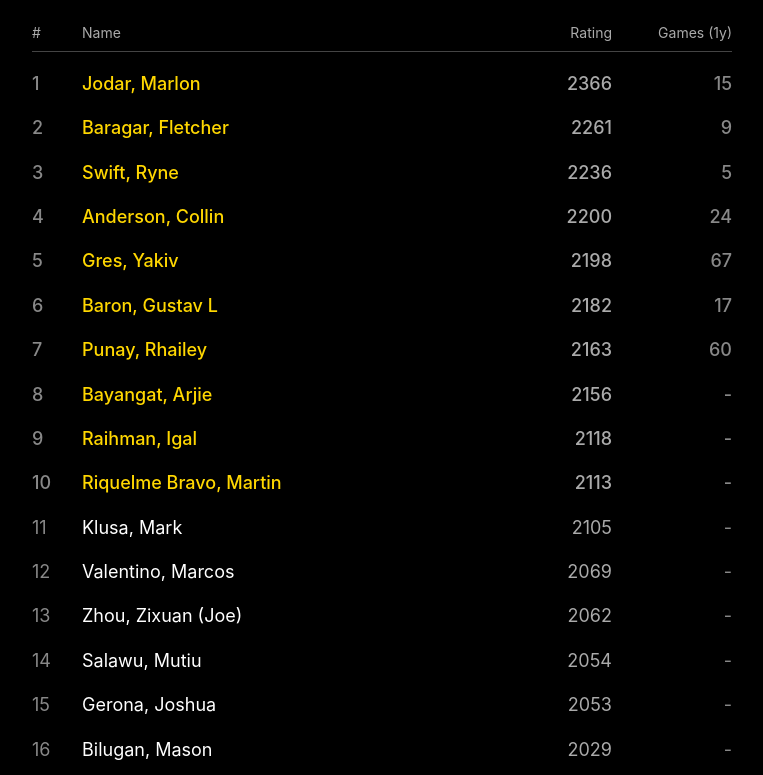
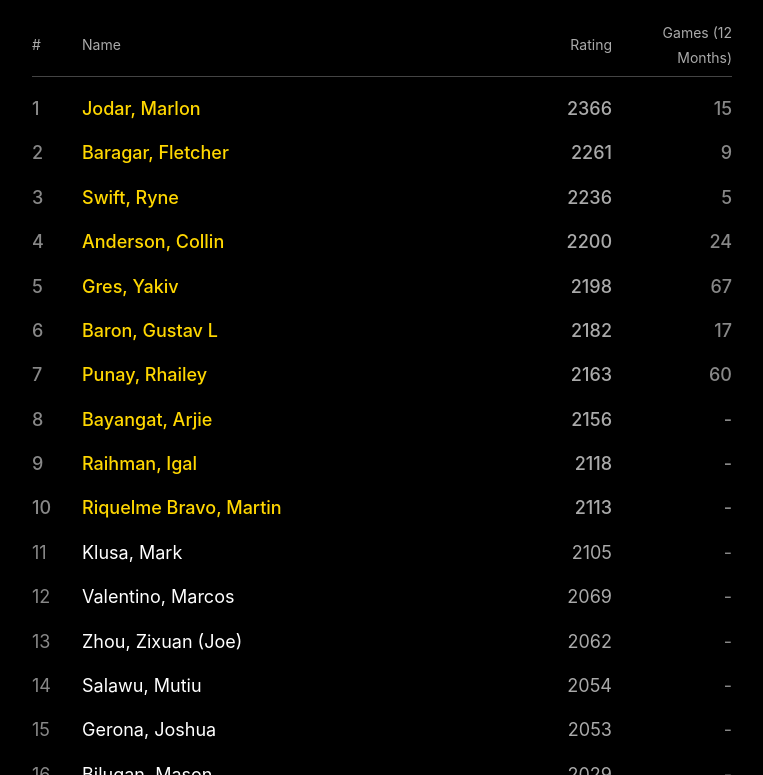
Before and after one commit to nathan-vaughan/mb-chess-leaderboard, a plain HTML site: page index.html in a window 1280 px wide. Shown: the part 124-899 px from the top of the page, without its empty margins (258-1021 px from the left). Drawn offline with Linux system fonts and the light colour scheme.

Commit message:
Update index.html

```diff
--- a/index.html
+++ b/index.html
@@ -66,7 +66,7 @@
     <div>#</div>
     <div>Name</div>
     <div style="text-align:right;">Rating</div>
-    <div style="text-align:right;">Games (1y)</div>
+    <div style="text-align:right;">Games (12 Months)</div>
   </div>
 
   <script>
```
